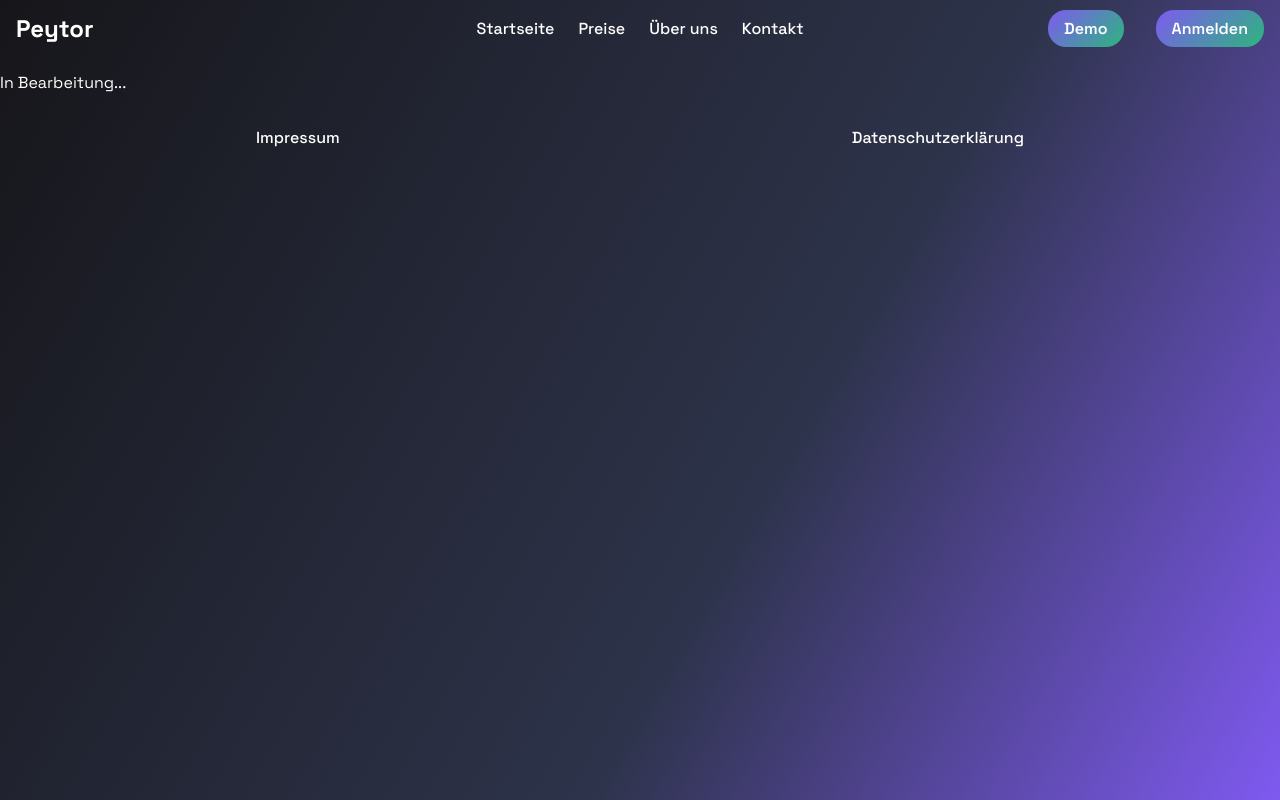
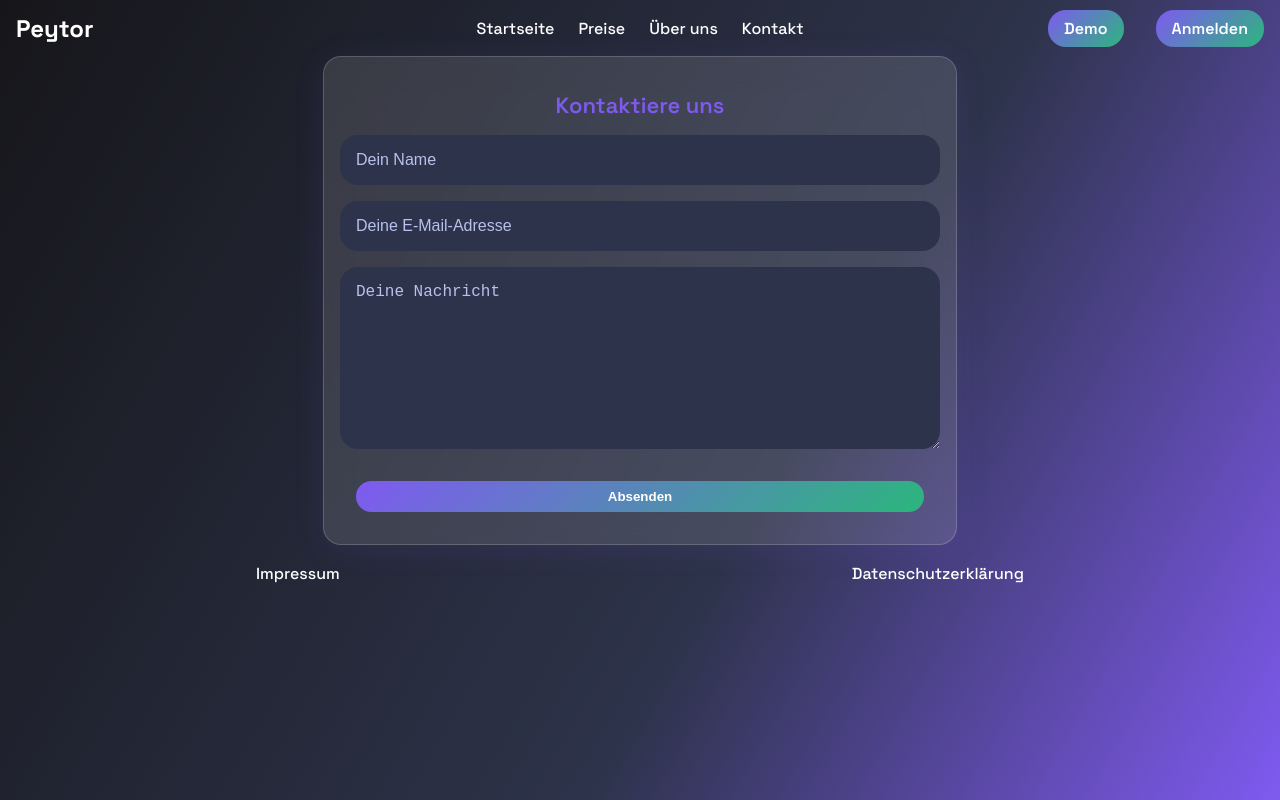
Before and after one commit to M1roel/Peytor, an Angular app: page /contact in a window 1280 px wide. Built offline with nearby package versions, Linux system fonts and the light colour scheme; no server answers.

Commit message:
style: implement contact form with validation and styling

```diff
--- a/src/app/features/landing/contact/contact.component.html
+++ b/src/app/features/landing/contact/contact.component.html
@@ -1 +1,9 @@
-<p>In Bearbeitung...</p>
+<div class="contact-wrapper">
+  <h2>Kontaktiere uns</h2>
+  <form (ngSubmit)="onSubmit()">
+    <input type="text" [(ngModel)]="name" name="name" placeholder="Dein Name" required />
+    <input type="email" [(ngModel)]="email" name="email" placeholder="Deine E-Mail-Adresse" required />
+    <textarea [(ngModel)]="message" name="message" placeholder="Deine Nachricht" required></textarea>
+    <button class="button-primary" type="submit">Absenden</button>
+  </form>
+</div>
--- a/src/app/features/landing/contact/contact.component.scss
+++ b/src/app/features/landing/contact/contact.component.scss
@@ -0,0 +1,58 @@
+@use "../../../../styles/variables.scss" as v;
+@use "../../../../styles/mixins.scss" as m;
+@use "sass:color";
+
+.contact-wrapper {
+  max-width: 600px;
+  margin: 0 auto;
+  padding: v.$spacing-md;
+  background: v.$glass-bg;
+  border-radius: v.$radius;
+  backdrop-filter: blur(v.$glass-blur);
+  -webkit-backdrop-filter: blur(v.$glass-blur);
+  border: 1px solid v.$glass-border;
+  box-shadow: v.$shadow;
+  font-family: v.$font-family;
+  color: v.$text-primary;
+
+  h2 {
+    text-align: center;
+    font-size: v.$font-size-lg;
+    font-weight: v.$font-weight-bold;
+    color: v.$text-accent;
+    margin-bottom: v.$spacing-md;
+  }
+
+  form {
+    display: flex;
+    flex-direction: column;
+    gap: v.$spacing-md;
+
+    input,
+    textarea {
+      background: v.$surface;
+      border: none;
+      border-radius: v.$radius;
+      padding: v.$spacing-md;
+      font-size: v.$font-size-base;
+      color: v.$text-primary;
+      box-shadow: inset 0 0 0 1px transparent;
+      transition: box-shadow 0.3s ease, background 0.3s ease;
+
+      &::placeholder {
+        color: v.$text-secondary;
+      }
+
+      &:focus {
+        outline: none;
+        background: color.adjust(v.$surface, $lightness: 2%);
+        box-shadow: 0 0 0 2px v.$accent;
+      }
+    }
+
+    textarea {
+      min-height: 150px;
+      resize: vertical;
+    }
+  }
+}
--- a/src/app/features/landing/contact/contact.component.ts
+++ b/src/app/features/landing/contact/contact.component.ts
@@ -1,11 +1,30 @@
 import { Component } from '@angular/core';
+import { CommonModule } from '@angular/common';
+import { FormsModule } from '@angular/forms';
 
 @Component({
   selector: 'app-contact',
-  imports: [],
+  standalone: true,
+  imports: [CommonModule, FormsModule],
   templateUrl: './contact.component.html',
-  styleUrl: './contact.component.scss'
+  styleUrls: ['./contact.component.scss']
 })
 export class ContactComponent {
+  name = '';
+  email = '';
+  message = '';
 
+  onSubmit() {
+    if (!this.name || !this.email || !this.message) {
+      alert('Bitte fülle alle Felder aus.');
+      return;
+    }
+
+    // Später: API-Aufruf o.ä.
+    console.log({ name: this.name, email: this.email, message: this.message });
+    alert('Danke für deine Nachricht!');
+    this.name = '';
+    this.email = '';
+    this.message = '';
+  }
 }
--- a/src/styles/variables.scss
+++ b/src/styles/variables.scss
@@ -32,3 +32,8 @@ $font-size-base: 16px;
 $font-size-lg:   22px;
 $font-size-sm:   14px;
 $font-weight-bold: 600;
+
+// Padding
+$spacing-xs: 4px;
+$spacing-sm: 8px;
+$spacing-md: 16px;
```
